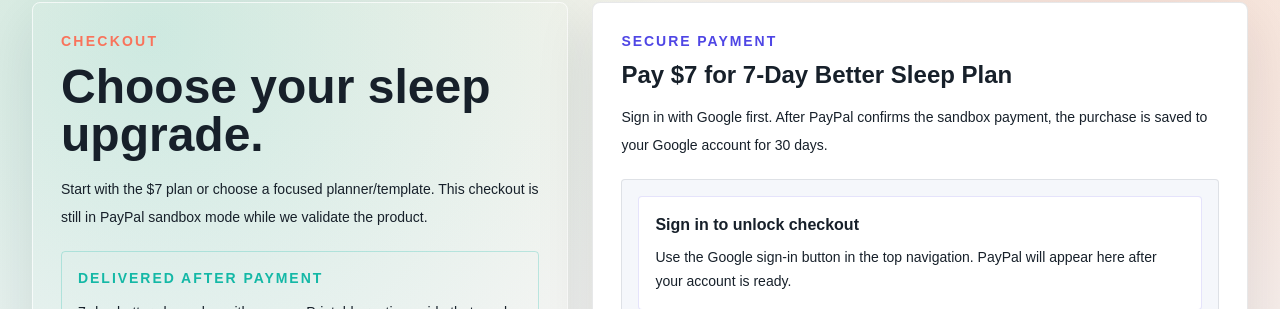
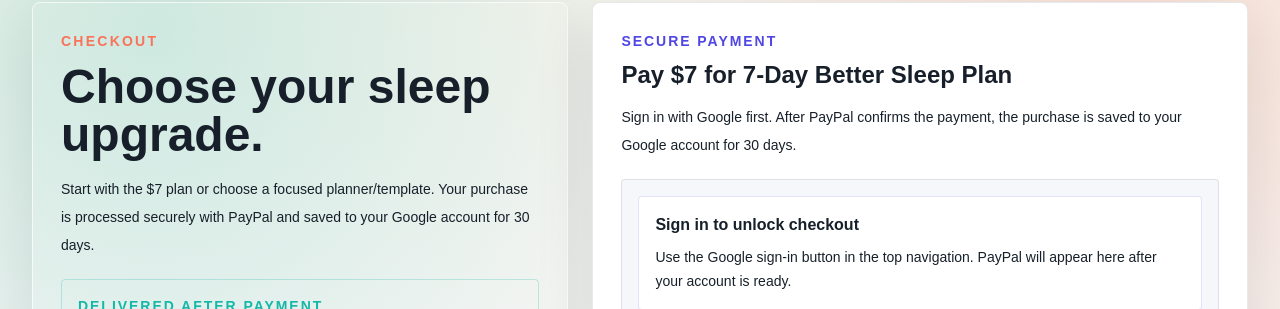
Before and after one commit to yiliruilong-cmyk/sleep-calculator, a Next.js app: page /checkout in a window 1280 px wide. Shown: the part 95-404 px from the top of the page. Built offline with nearby package versions, Linux system fonts and the light colour scheme; no server answers.

Commit message:
Update PayPal copy for live checkout

```diff
--- a/app/checkout/CheckoutPageClient.tsx
+++ b/app/checkout/CheckoutPageClient.tsx
@@ -461,8 +461,8 @@
             Choose your sleep upgrade.
           </h1>
           <p className="mt-4 text-sm leading-7 text-ink/66">
-            Start with the $7 plan or choose a focused planner/template. This checkout is still in
-            PayPal sandbox mode while we validate the product.
+            Start with the $7 plan or choose a focused planner/template. Your purchase is processed
+            securely with PayPal and saved to your Google account for 30 days.
           </p>
 
           <section className="mt-5 rounded border border-mint/25 bg-mint/8 p-4">
@@ -515,8 +515,8 @@
             Pay {selectedOfferDetails.price} for {selectedOfferDetails.title}
           </h2>
           <p className="mt-3 text-sm leading-7 text-ink/64">
-            Sign in with Google first. After PayPal confirms the sandbox payment, the purchase is
-            saved to your Google account for 30 days.
+            Sign in with Google first. After PayPal confirms the payment, the purchase is saved to
+            your Google account for 30 days.
           </p>
 
           {paidAccess ? (
--- a/app/checkout/page.tsx
+++ b/app/checkout/page.tsx
@@ -3,7 +3,7 @@
 
 export const metadata: Metadata = {
   title: "Checkout: Sleep Calculator",
-  description: "Choose a Sleep Calculator upgrade and complete PayPal sandbox checkout.",
+  description: "Choose a Sleep Calculator upgrade and complete secure PayPal checkout.",
 };
 
 export default function CheckoutPage() {
--- a/app/page.tsx
+++ b/app/page.tsx
@@ -1241,12 +1241,12 @@
           <div className="mt-5 rounded border border-ink/10 bg-mist p-4">
             <div className="grid gap-4 lg:grid-cols-[0.86fr_1.14fr] lg:items-start">
               <div>
-                <p className="text-sm font-bold uppercase tracking-[0.14em] text-dusk">PayPal sandbox checkout</p>
+                <p className="text-sm font-bold uppercase tracking-[0.14em] text-dusk">Secure PayPal checkout</p>
                 <h3 className="mt-2 text-xl font-bold text-ink">
                   Buy {selectedOfferDetails.title} for {selectedOfferDetails.price}
                 </h3>
                 <p className="mt-2 text-sm leading-6 text-ink/64">
-                  This is a one-time sandbox payment. Sign in first so a successful purchase can
+                  This is a one-time digital purchase. Sign in first so a successful purchase can
                   unlock 30-day access on your Google account.
                 </p>
                 {paidAccess ? (
--- a/app/payment-cancelled/page.tsx
+++ b/app/payment-cancelled/page.tsx
@@ -3,7 +3,7 @@
 
 export const metadata: Metadata = {
   title: "Payment Cancelled: Sleep Calculator",
-  description: "Your PayPal sandbox payment was cancelled.",
+  description: "Your PayPal payment was cancelled.",
 };
 
 export default function PaymentCancelledPage() {
```
Also changed, not shown: 1 other file (tests, documents, lock files or other folders).
